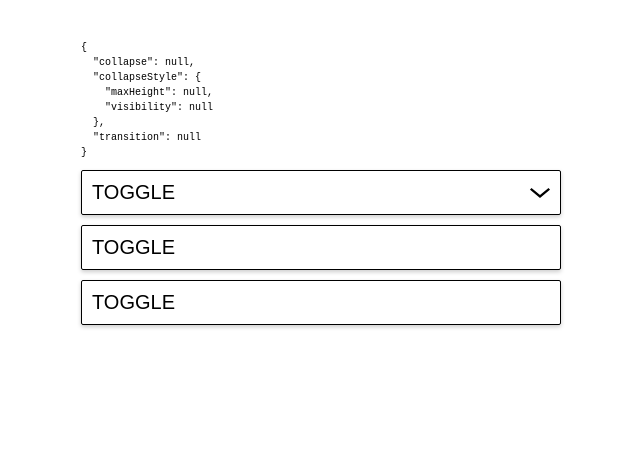
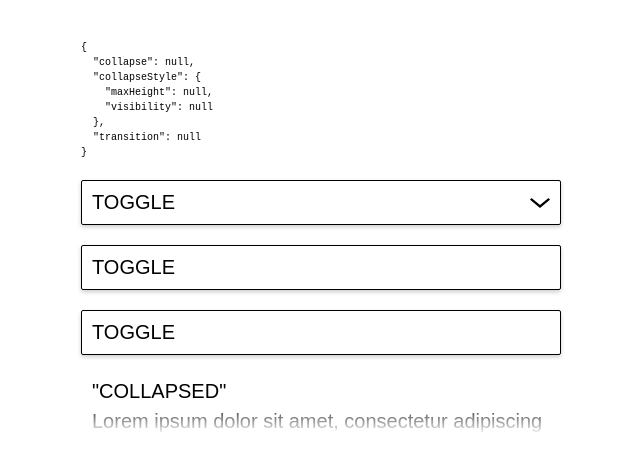
Before and after one commit to kunukn/react-collapse, a React app: page / in a window 1280 px wide. Shown: the top 470 px of the page, without its empty margins (319-959 px from the left). Built offline with nearby package versions, Linux system fonts and the light colour scheme.

Commit message:
add collapseHeight

```diff
--- a/src/components/App/App.jsx
+++ b/src/components/App/App.jsx
@@ -8,7 +8,6 @@ class App extends React.Component {
     isOpen1: false,
     isOpen2: false,
     isOpen3: false,
-    isOpen4: true,
     spy1: { collapse: null, collapseStyle: { maxHeight: null, visibility: null }, transition: null },
   };
 
@@ -31,7 +30,9 @@ class App extends React.Component {
         <Collapse
           isOpen={this.state.isOpen1}
           transition="max-height 250ms ease-in-out"
-          classNameAppend="app__collapse"
+          classNameAppend={
+            'app__collapse app__collapse--gradient ' + (this.state.isOpen1 ? 'app__collapse--active' : '')
+          }
           onChange={state => this.setState({ spy1: state })}
         >
           <div className="app__content">
@@ -48,8 +49,10 @@ class App extends React.Component {
 
         <Collapse
           isOpen={this.state.isOpen2}
-          classNameAppend="app__collapse"
-          transition="max-height 900ms cubic-bezier(0.4, 0, 0.2, 1)"
+          classNameAppend={
+            'app__collapse app__collapse--gradient ' + (this.state.isOpen2 ? 'app__collapse--active' : '')
+          }
+          transition="max-height 800ms cubic-bezier(0.4, 0, 0.2, 1)"
           aria-hidden={this.state.isOpen2 ? 'false' : 'true'}
           elementType="article"
           render={collapse => (
@@ -71,7 +74,10 @@ class App extends React.Component {
 
         <Collapse
           isOpen={this.state.isOpen3}
-          classNameAppend="app__collapse"
+          collapseHeight="70px"
+          classNameAppend={
+            'app__collapse app__collapse--gradient ' + (this.state.isOpen3 ? 'app__collapse--active' : '')
+          }
           render={collapse => (
             <div className="app__content">
               <div>{JSON.stringify(collapse)}</div>
--- a/src/components/App/app.scss
+++ b/src/components/App/app.scss
@@ -8,13 +8,46 @@
   max-width: 500px;
   padding: 3rem 1rem 1rem;
 
+  &__content {
+    border: 1px solid;
+    padding: 1rem;
+    margin-bottom: 3rem;
+  }
+
   &__collapse {
     display: block;
+    position: relative;
+
+    &--gradient {
+      .app__content {
+        border-color: transparent;
+      }
+
+      &:after {
+        transition: opacity 300ms;
+        will-change: opacity;
+        opacity: 1;
+        content: '';
+        display: block;
+        position: absolute;
+        top: 0;
+        left: 0;
+        width: 100%;
+        height: 100%;
+        background: linear-gradient(transparent 50%, white);
+      }
+    }
+
+    &--active {
+      &:after {
+        opacity: 0;
+      }
+    }
   }
 
   &__toggle {
     width: 100%;
-    margin-bottom: 1rem;
+    margin: 1rem 0;
     border: 1px solid;
     text-transform: uppercase;
     padding: 1rem;
@@ -28,12 +61,6 @@
   &__toggle-text {
     font-size: 2rem;
   }
-
-  &__content {
-    border: 1px solid;
-    padding: 1rem;
-    margin-bottom: 3rem;
-  }
 }
 
 .icon {
--- a/src/components/Collapse/Collapse.jsx
+++ b/src/components/Collapse/Collapse.jsx
@@ -10,10 +10,14 @@ export default class Collapse extends React.Component {
   state = {
     collapse: this.props.isOpen ? EXPANDED : COLLAPSED,
     collapseStyle: {
-      maxHeight: '0px',
-      visibility: 'hidden',
+      maxHeight: this.props.collapseHeight || '0px',
+      visibility: this.props.collapseHeight ? '' : 'hidden',
     },
   };
+
+  getCollapseHeight = () => this.props.collapseHeight || '0px';
+
+  getCollapsedVisibility = () => (this.props.collapseHeight ? '' : 'hidden');
 
   static getDerivedStateFromProps(props, state) {
     const isOpen = state.collapse === EXPANDED || state.collapse === EXPANDING;
@@ -66,6 +70,7 @@ export default class Collapse extends React.Component {
       transition,
       render,
       elementType,
+      collapseHeight,
       onChange,
       isOpen,
       ...attrs
@@ -86,7 +91,7 @@ export default class Collapse extends React.Component {
     const ElementType = elementType || 'div';
 
     let collapseClassName = className || 'collapse-css-transition';
-    if (classNameAppend) collapseClassName += ' ' + classNameAppend;
+    if (classNameAppend) collapseClassName += ` ${classNameAppend}`;
 
     return (
       <ElementType
@@ -106,22 +111,18 @@ export default class Collapse extends React.Component {
   onTransitionEnd = event => {
     console.log('onTransitionEnd');
 
-    const { onComplete } = this.props;
-
     if (event.target === this.content && event.propertyName === 'max-height') {
       if (this.state.collapse === EXPANDING) {
         this.setState({ collapse: EXPANDED });
       } else if (this.state.collapse === COLLAPSING) {
         this.setState({ collapse: COLLAPSED });
       }
-
-      onComplete && onComplete(this.state.collapse);
     }
   };
 
-  getHeight = () => this.content.scrollHeight + 'px';
+  getHeight = () => `${this.content.scrollHeight}px`;
 
-  getCallback = () =>
+  getOnChangeCallback = () =>
     this.props.onChange ? () => this.props.onChange({ ...this.state, transition: this.props.transition }) : () => {};
 
   setCollapsed = () => {
@@ -132,11 +133,11 @@ export default class Collapse extends React.Component {
     this.setState(
       {
         collapseStyle: {
-          maxHeight: '0px',
-          visibility: 'hidden',
+          maxHeight: this.getCollapseHeight(),
+          visibility: this.getCollapsedVisibility(),
         },
       },
-      this.getCallback()
+      this.getOnChangeCallback()
     );
   };
 
@@ -158,11 +159,11 @@ export default class Collapse extends React.Component {
       this.setState(
         {
           collapseStyle: {
-            maxHeight: '0px',
+            maxHeight: this.getCollapseHeight(),
             visibility: '',
           },
         },
-        this.getCallback()
+        this.getOnChangeCallback()
       );
     });
   };
@@ -181,7 +182,7 @@ export default class Collapse extends React.Component {
               visibility: '',
             },
           },
-          this.getCallback()
+          this.getOnChangeCallback()
         );
       }
     });
@@ -199,7 +200,7 @@ export default class Collapse extends React.Component {
           visibility: '',
         },
       },
-      this.getCallback()
+      this.getOnChangeCallback()
     );
   };
 }
```
Also changed, not shown: 1 other file (tests, documents, lock files or other folders).
